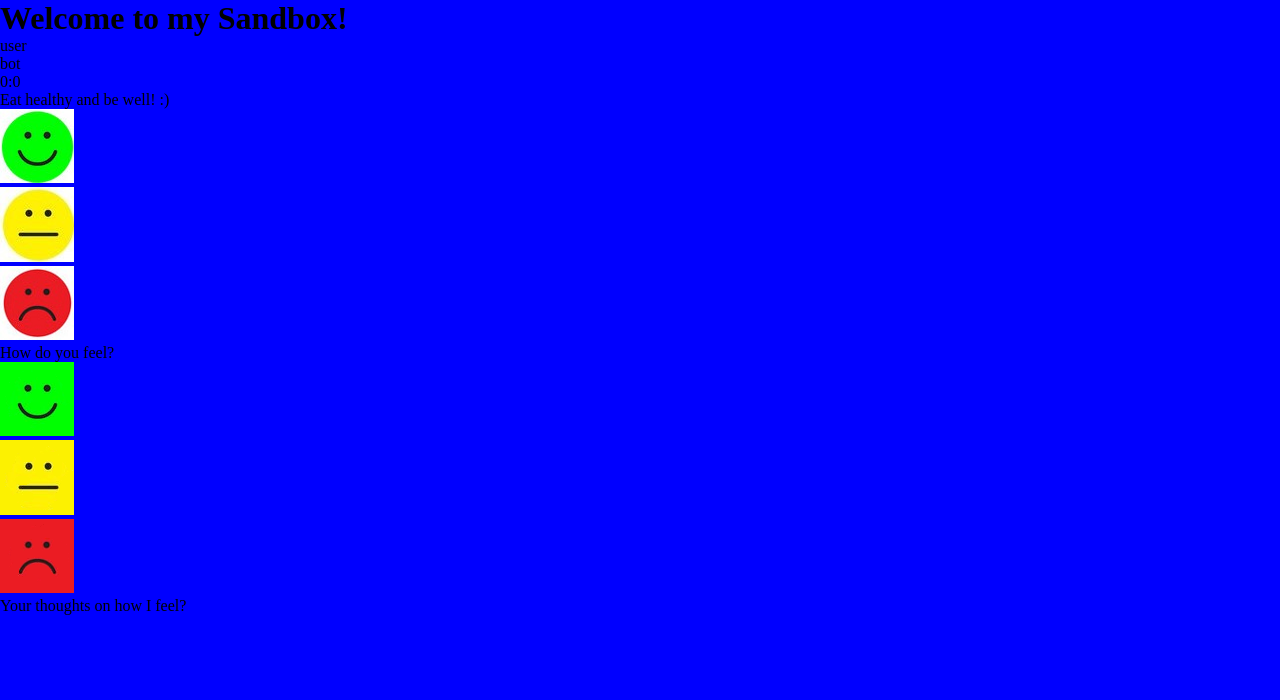
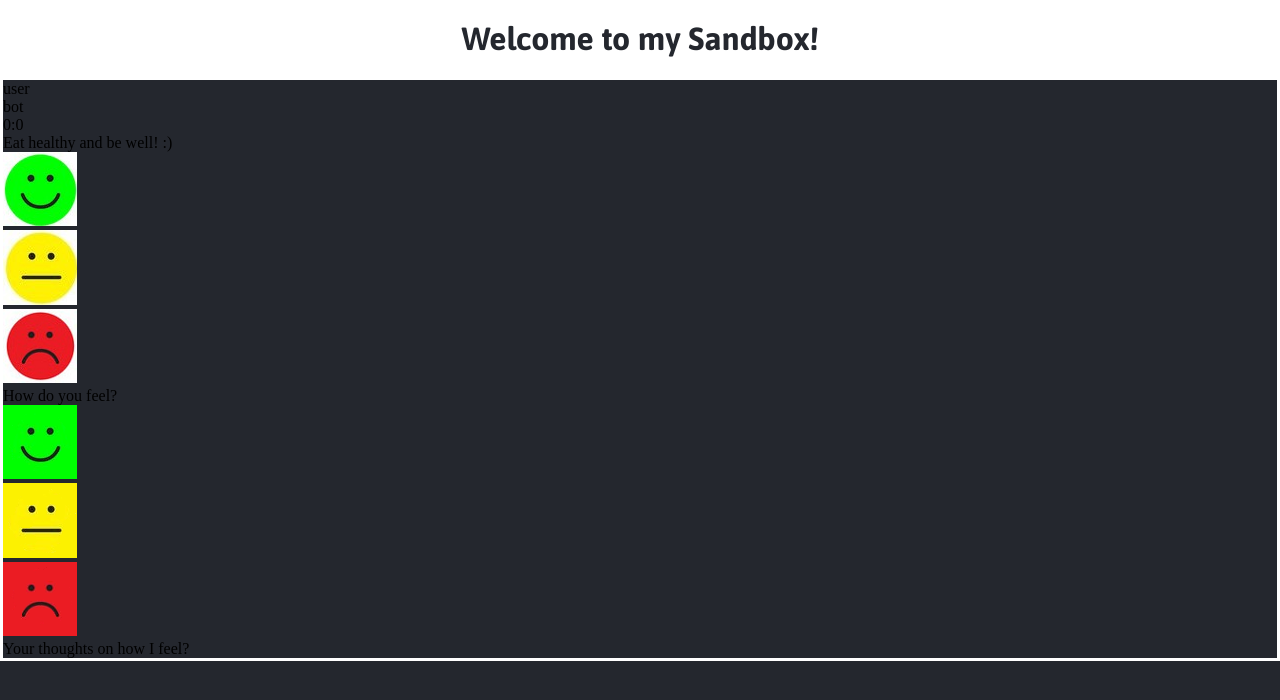
Before and after one commit to amt353/Sandbox-Chatbot, a plain HTML site: page index.html in a window 1280 px wide. Drawn offline with Linux system fonts and the light colour scheme; a web font is replaced by a local one.

Commit message:
Formatted the heading and working on body

```diff
--- a/index.html
+++ b/index.html
@@ -30,28 +30,28 @@
     </div>
 
     <!Images derived/edited from: https://cdn2.vectorstock.com/i/thumb-large/16/86/red-yellow-and-green-smileys-vector-26631686.jpg >
-    <div class="choices">
-      <div class="choice" id="g">
+    <div class="choices-1">
+      <div class="choice-1" id="g1">
 	<img src="smilies/happy.png" alt="">
       </div>
-      <div class="choice" id="y">
+      <div class="choice" id="y1">
 	<img src="smilies/semi-happy.png" alt="">
       </div>
-      <div class="choice" id="r">
+      <div class="choice" id="r1">
 	<img src="smilies/unhappy.png" alt="">
       </div>
     </div>
 
     <p id="action-message">How do you feel?</p>
 
-    <div class="choices">
-      <div class="choice" id="g">
+    <div class="choices-2">
+      <div class="choice-2" id="g2">
 	<img src="smilies/happy_sq.png" alt="">
       </div>
-      <div class="choice" id="y">
+      <div class="choice" id="y2">
 	<img src="smilies/semi-happy_sq.png" alt="">
       </div>
-      <div class="choice" id="r">
+      <div class="choice" id="r2">
 	<img src="smilies/unhappy_sq.png" alt="">
       </div>
     </div>
--- a/styles.css
+++ b/styles.css
@@ -1,15 +1,30 @@
 /* CSS Page for Sandbox Chatbot by Angela Tomita */
 
-@import url('htt;s://fonts.googleapis.com/css?family-Asap:400,500,700');
+
+  @import url('https://fonts.googleapis.com/css2?family=Asap:wght@400;500;700&display=swap');
 
 /*Universal selector*/
 * {
   margin: 0;
-  padding 0;
+  padding: 0;
   box-sizing: border-box;
   }
 
 body {
-  background-color: blue;
-/*  background-color: #24272E */
+  background-color: #24272E;
   }
+
+header {
+  background: white;
+  padding: 20px;
+  }
+
+header > h1 {
+  color: #24272E;
+  text-align: center;
+  font-family: Asap, sans-serif;
+  }
+
+.score-board {
+  border: 3px solid white;
+  }
```
